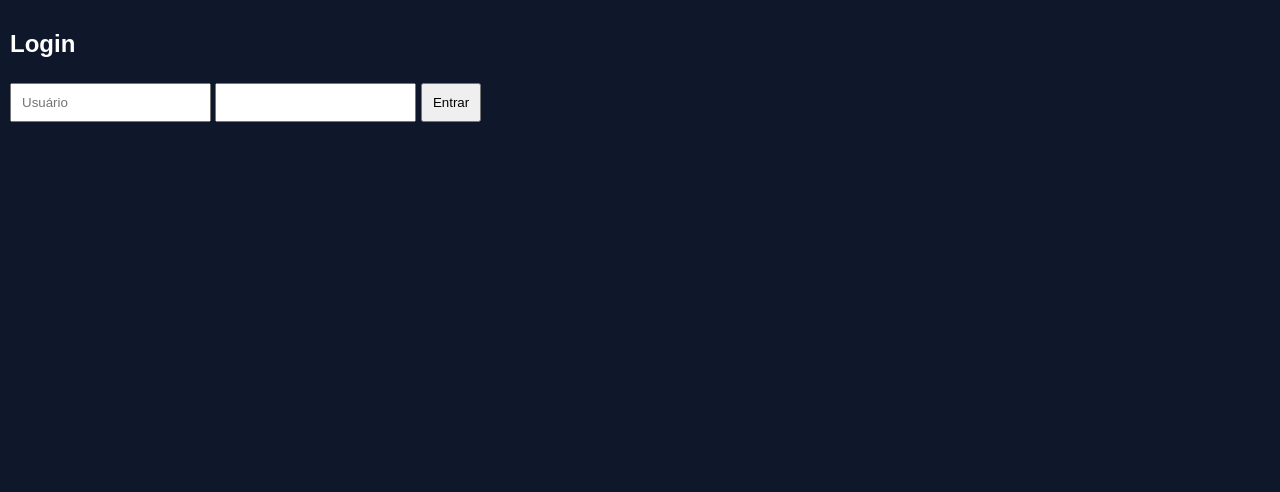
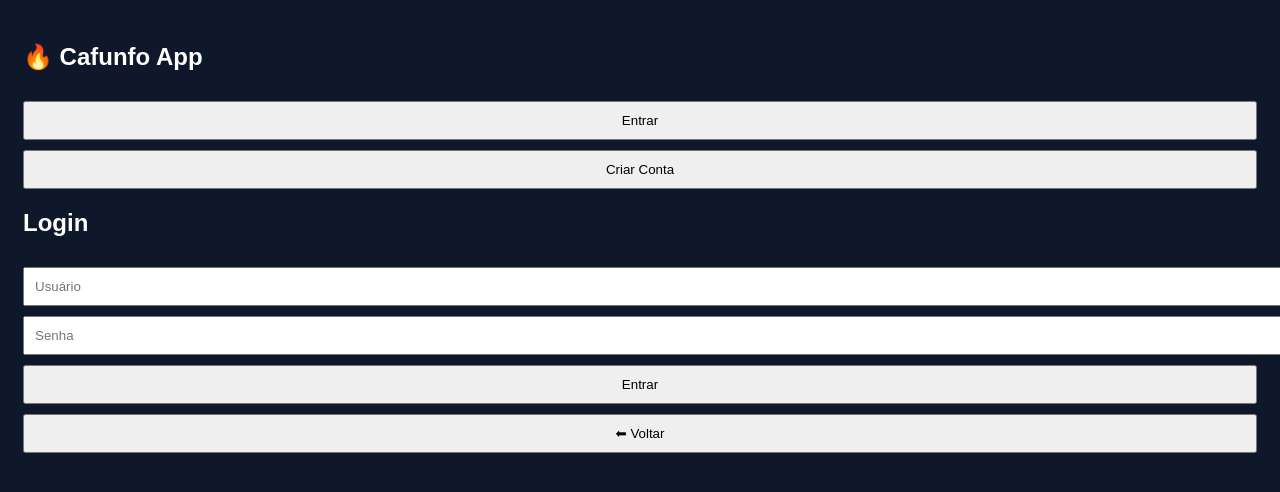
Before and after one commit to durklanez/inteligencia.app, a Flask app: page / in a window 1280 px wide. Shown: the top 492 px of the page. Run offline with Flask 3, Linux system fonts and the light colour scheme.

Commit message:
Update index.html for Cafunfo App branding and layout

```diff
--- a/templates/index.html
+++ b/templates/index.html
@@ -3,27 +3,28 @@
 <head>
 <meta charset="UTF-8">
 <meta name="viewport" content="width=device-width, initial-scale=1.0">
-<title>Dev AI</title>
+<title>Cafunfo App</title>
 
 <style>
 body {
-  margin:0;
-  font-family: Arial;
   background:#0f172a;
   color:white;
+  font-family:Arial;
 }
 
 .container {
-  padding:10px;
+  padding:15px;
 }
 
-.hidden { display:none; }
+.hidden {
+  display:none;
+}
 
 .box {
   background:#1e293b;
   padding:10px;
+  margin-top:15px;
   border-radius:10px;
-  margin-top:10px;
 }
 
 .chat {
@@ -31,6 +32,7 @@ body {
   overflow:auto;
   background:#020617;
   padding:10px;
+  border-radius:10px;
 }
 
 .row {
@@ -39,17 +41,23 @@ body {
 }
 
 input, textarea, button {
+  width:100%;
   padding:10px;
-  margin-top:5px;
+  margin-top:10px;
 }
 
 textarea {
-  width:100%;
-  height:150px;
+  height:120px;
 }
 
-.run { background:#22c55e; }
-.send { background:#3b82f6; width:60px; }
+.send {
+  width:60px;
+  background:#3b82f6;
+}
+
+.run {
+  background:#22c55e;
+}
 </style>
 </head>
 
@@ -57,12 +65,29 @@ textarea {
 
 <div class="container">
 
+<!-- HOME -->
+<div id="home">
+  <h2>🔥 Cafunfo App</h2>
+  <button onclick="mostrar('login')">Entrar</button>
+  <button onclick="mostrar('register')">Criar Conta</button>
+</div>
+
 <!-- LOGIN -->
-<div id="login">
+<div id="login" class="hidden">
   <h2>Login</h2>
   <input id="user" placeholder="Usuário">
-  <input id="pass" type="password">
+  <input id="pass" type="password" placeholder="Senha">
   <button onclick="login()">Entrar</button>
+  <button onclick="mostrar('home')">⬅ Voltar</button>
+</div>
+
+<!-- REGISTER -->
+<div id="register" class="hidden">
+  <h2>Criar Conta</h2>
+  <input id="new_user" placeholder="Usuário">
+  <input id="new_pass" type="password" placeholder="Senha">
+  <button onclick="registrar()">Criar Conta</button>
+  <button onclick="mostrar('home')">⬅ Voltar</button>
 </div>
 
 <!-- EDITOR -->
@@ -70,25 +95,25 @@ textarea {
 
   <!-- CONSOLE -->
   <div class="box">
-    <h3>Console</h3>
+    <h3>💻 Console</h3>
     <div id="console">Pronto...</div>
   </div>
 
   <!-- IA -->
   <div class="box">
-    <h3>IA</h3>
+    <h3>🤖 IA</h3>
 
     <div id="chatArea" class="chat"></div>
 
     <div class="row">
-      <input id="iaInput" placeholder="Pede código ou ajuda...">
+      <input id="iaInput" placeholder="Fala com a IA...">
       <button class="send" onclick="enviarMensagem()">➤</button>
     </div>
   </div>
 
   <!-- CÓDIGO -->
   <div class="box">
-    <h3>Código</h3>
+    <h3>📄 Código</h3>
     <textarea id="codigo"></textarea>
     <button class="run" onclick="executar()">▶ Run</button>
   </div>
```
